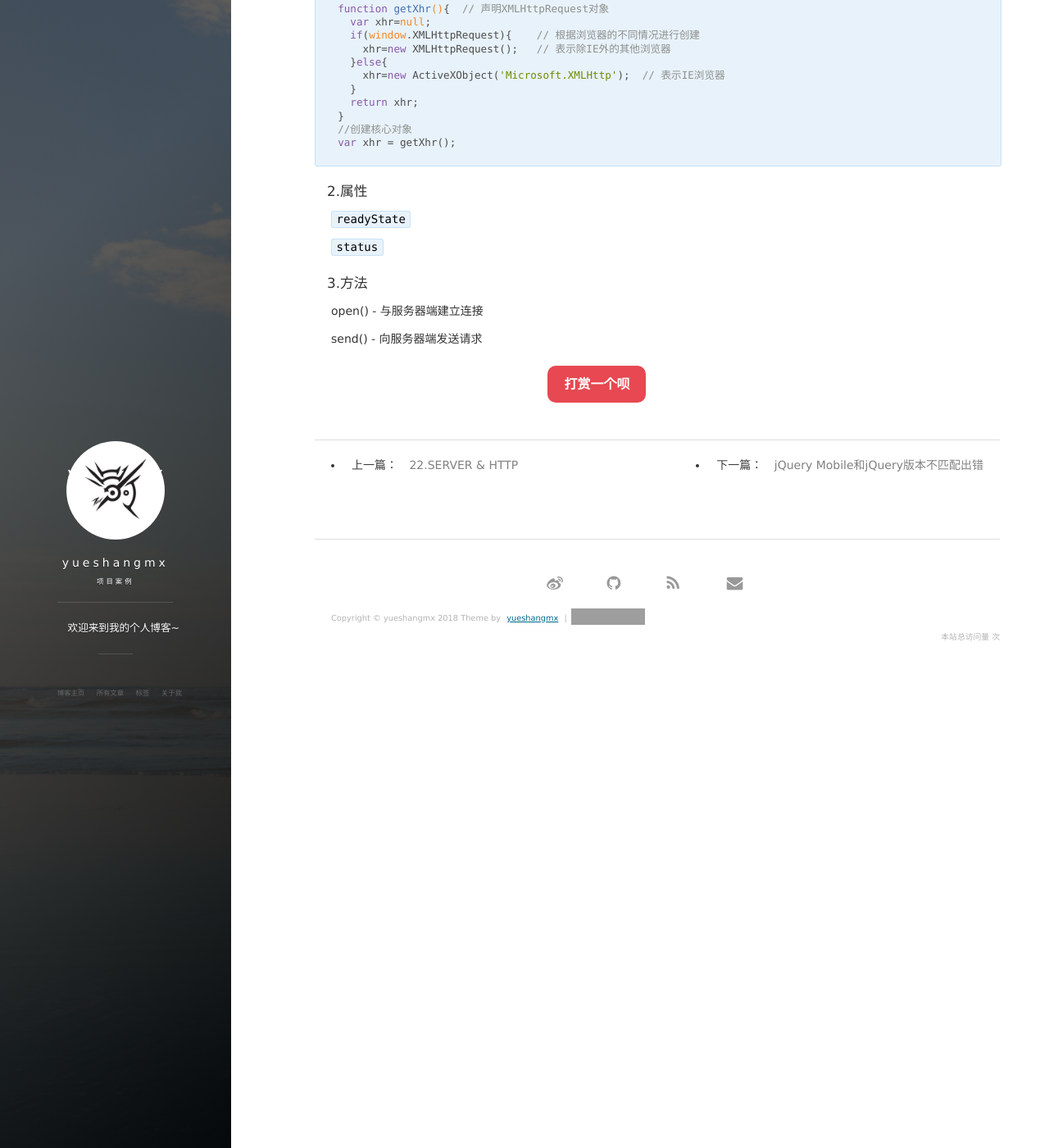
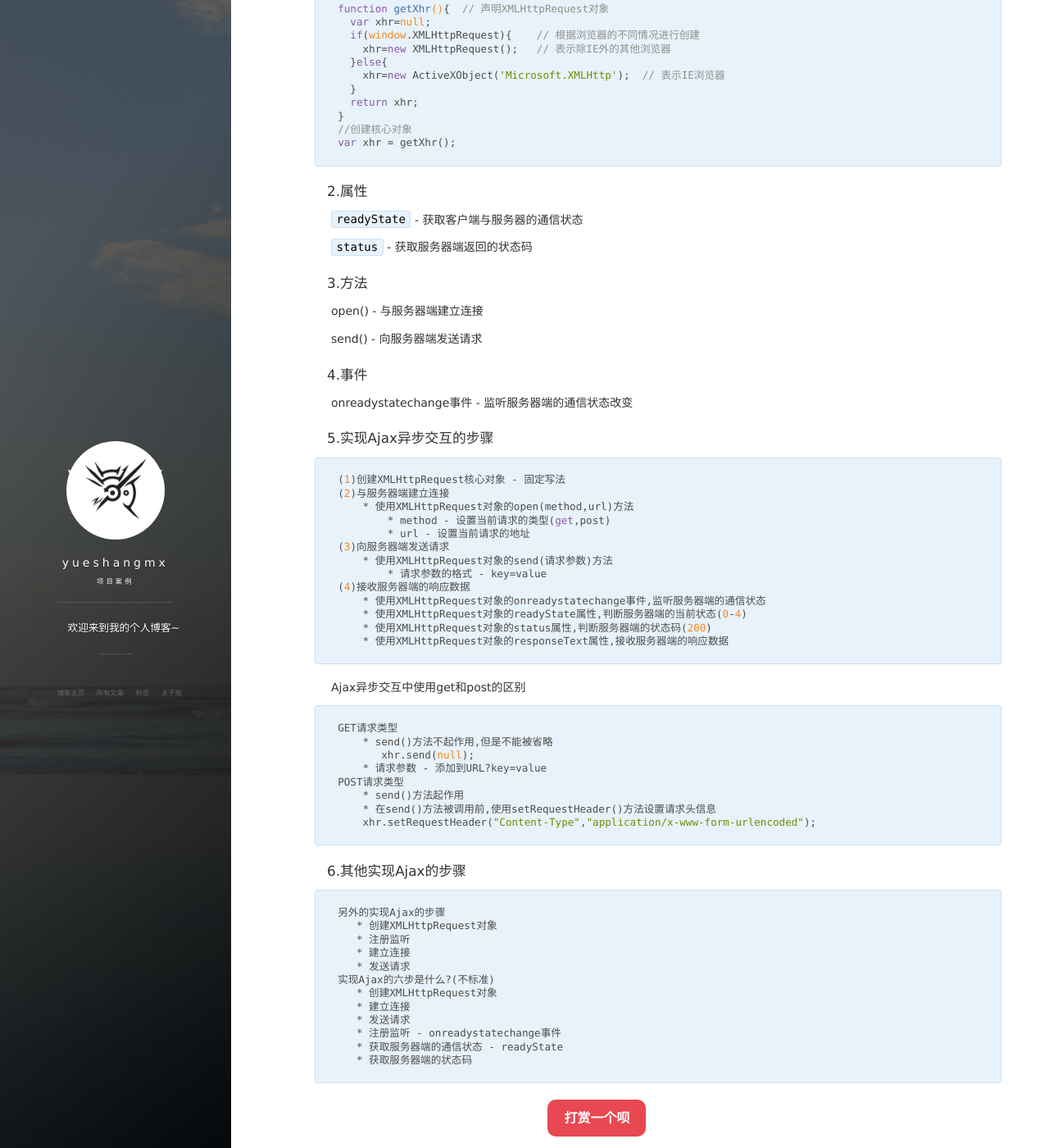
Before and after one commit to yueshangmx/yueshangmx.github.io, a Jekyll site: the page built from _posts/2017-11-05-Ajax异步交互.md, in a window 1280 px wide and 1400 px high, scrolled down 764 px. Shown: the whole window at 82% size. Built offline with Jekyll 4.4.1, drawn with Linux system fonts in a browser that asks for light colours; nearby versions of some CDN libraries; comment, search, counter and statistics services are not loaded; grey boxes are pictures that could not be loaded.

Commit message:
update ajax

````diff
--- a/_posts/2017-11-05-Ajax异步交互.md
+++ b/_posts/2017-11-05-Ajax异步交互.md
@@ -53,12 +53,61 @@ var xhr = getXhr();
 
 #### 2.属性
 
-`readyState`
+`readyState` - 获取客户端与服务器的通信状态
 
-`status`
+`status` - 获取服务器端返回的状态码
 
 #### 3.方法
 
 open() - 与服务器端建立连接
 
 send() - 向服务器端发送请求
+
+#### 4.事件
+
+onreadystatechange事件 - 监听服务器端的通信状态改变
+
+#### 5.实现Ajax异步交互的步骤
+```
+(1)创建XMLHttpRequest核心对象 - 固定写法
+(2)与服务器端建立连接
+    * 使用XMLHttpRequest对象的open(method,url)方法
+        * method - 设置当前请求的类型(get,post)
+        * url - 设置当前请求的地址
+(3)向服务器端发送请求
+    * 使用XMLHttpRequest对象的send(请求参数)方法
+        * 请求参数的格式 - key=value
+(4)接收服务器端的响应数据
+    * 使用XMLHttpRequest对象的onreadystatechange事件,监听服务器端的通信状态
+    * 使用XMLHttpRequest对象的readyState属性,判断服务器端的当前状态(0-4)
+    * 使用XMLHttpRequest对象的status属性,判断服务器端的状态码(200)
+    * 使用XMLHttpRequest对象的responseText属性,接收服务器端的响应数据
+```
+
+Ajax异步交互中使用get和post的区别
+```
+GET请求类型
+    * send()方法不起作用,但是不能被省略
+       xhr.send(null);
+    * 请求参数 - 添加到URL?key=value
+POST请求类型
+    * send()方法起作用
+    * 在send()方法被调用前,使用setRequestHeader()方法设置请求头信息
+    xhr.setRequestHeader("Content-Type","application/x-www-form-urlencoded");
+```
+
+#### 6.其他实现Ajax的步骤
+```
+另外的实现Ajax的步骤
+   * 创建XMLHttpRequest对象
+   * 注册监听
+   * 建立连接
+   * 发送请求
+实现Ajax的六步是什么?(不标准)
+   * 创建XMLHttpRequest对象
+   * 建立连接
+   * 发送请求
+   * 注册监听 - onreadystatechange事件
+   * 获取服务器端的通信状态 - readyState
+   * 获取服务器端的状态码
+```
````
